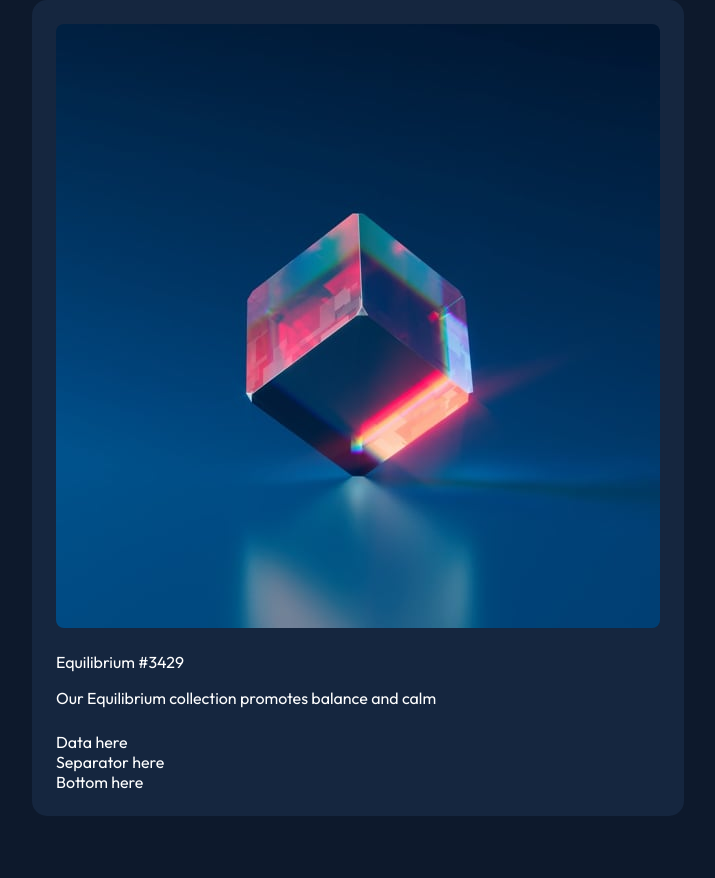
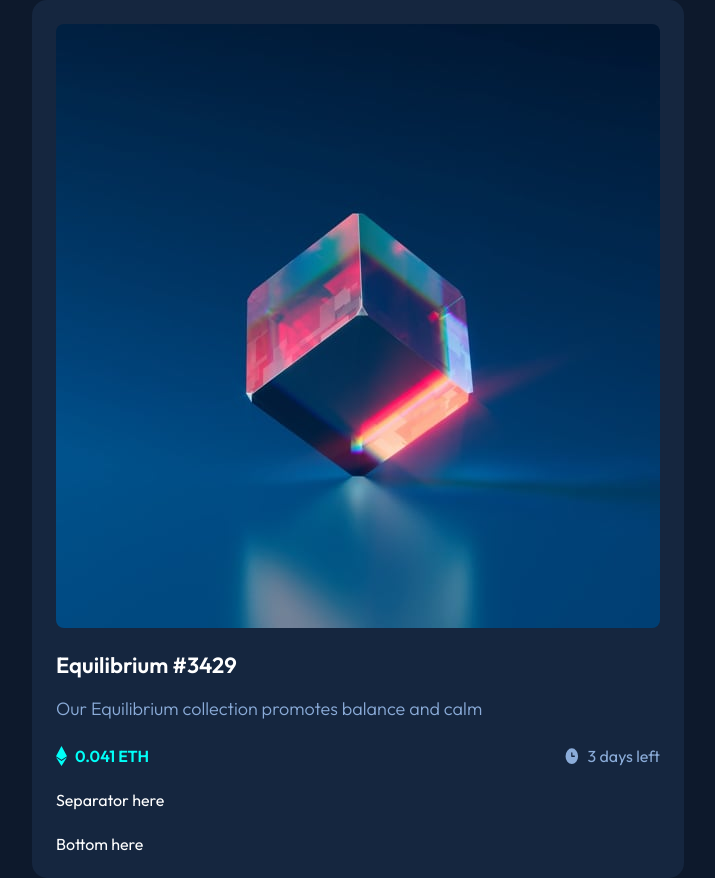
Before and after one commit to danilo2420/FEM_NFTPreviewCardComponent, a website built with Vite: page index.html in a window 1280 px wide. Shown: the whole page, without its empty margins (282-997 px from the left). Before the commit the page ends 816 px from the top, so only its background shows below. Built offline with nearby package versions, Linux system fonts and the light colour scheme.

Commit message:
Top section done

```diff
--- a/index.html
+++ b/index.html
@@ -14,16 +14,25 @@
 </head>
 <body>
   <div class="container">
-    <img src="images/image-equilibrium.jpg" alt="Equilibrium">
+    <img src="images/image-equilibrium.jpg" class="mainImage" alt="Equilibrium">
 
     <div class="content">
       <div class="content__top">
         <div class="content__top__info">
-          <div class="content__top__info__title">Equilibrium #3429</div>
-          <div class="content__top__info__text">Our Equilibrium collection promotes balance and calm</div>
+          <div class="content__top__info__title tp1">Equilibrium #3429</div>
+          <div class="content__top__info__text tp2">Our Equilibrium collection promotes balance and calm</div>
         </div>
-        <div class="content__top__data">Data here</div>
-      </div>
+        <div class="content__top__data">
+          <div class="content__top__data__left">
+            <img class="content__top__data__left__icon" src="images/icon-ethereum.svg">
+            <div class="content__top__data__left__eth tp3--semibold">0.041 ETH</div>
+          </div>
+          <div class="content__top__data__right">
+            <img src="images/icon-clock.svg" class="content__top__data__right__icon">
+            <div class="content__top__data__right__days tp3--regular">3 days left</div>
+          </div>
+          </div>
+        </div>
 
       <div class="content__separator">Separator here</div>
       <div class="content__bottom">Bottom here</div>
--- a/styles/style.css
+++ b/styles/style.css
@@ -21,10 +21,16 @@ body {
     gap: 24px;
 }
 
-img {
+.mainImage {
     width: 100%;
 
     border-radius: 8px;
+}
+
+.content {
+    display: flex;
+    flex-direction: column;
+    gap: 24px;
 }
 
 .content__top {
@@ -38,3 +44,35 @@ img {
     flex-direction: column;
     gap: 16px;
 }
+
+.content__top__info__text {
+    color: var(--blue500)
+}
+
+.content__top__data {
+    display: flex;
+    justify-content: space-between;
+}
+
+.content__top__data__left,
+.content__top__data__right {
+    display: flex;
+    flex-direction: row;
+    gap: 8px;
+}
+
+.content__top__data__left__icon {
+    width: 11px;
+}
+
+.content__top__data__left__eth {
+    color: var(--cyan400);
+}
+
+.content__top__data__right__icon {
+    width: 16px;
+}
+
+.content__top__data__right__days {
+    color: var(--blue500);
+}
```
